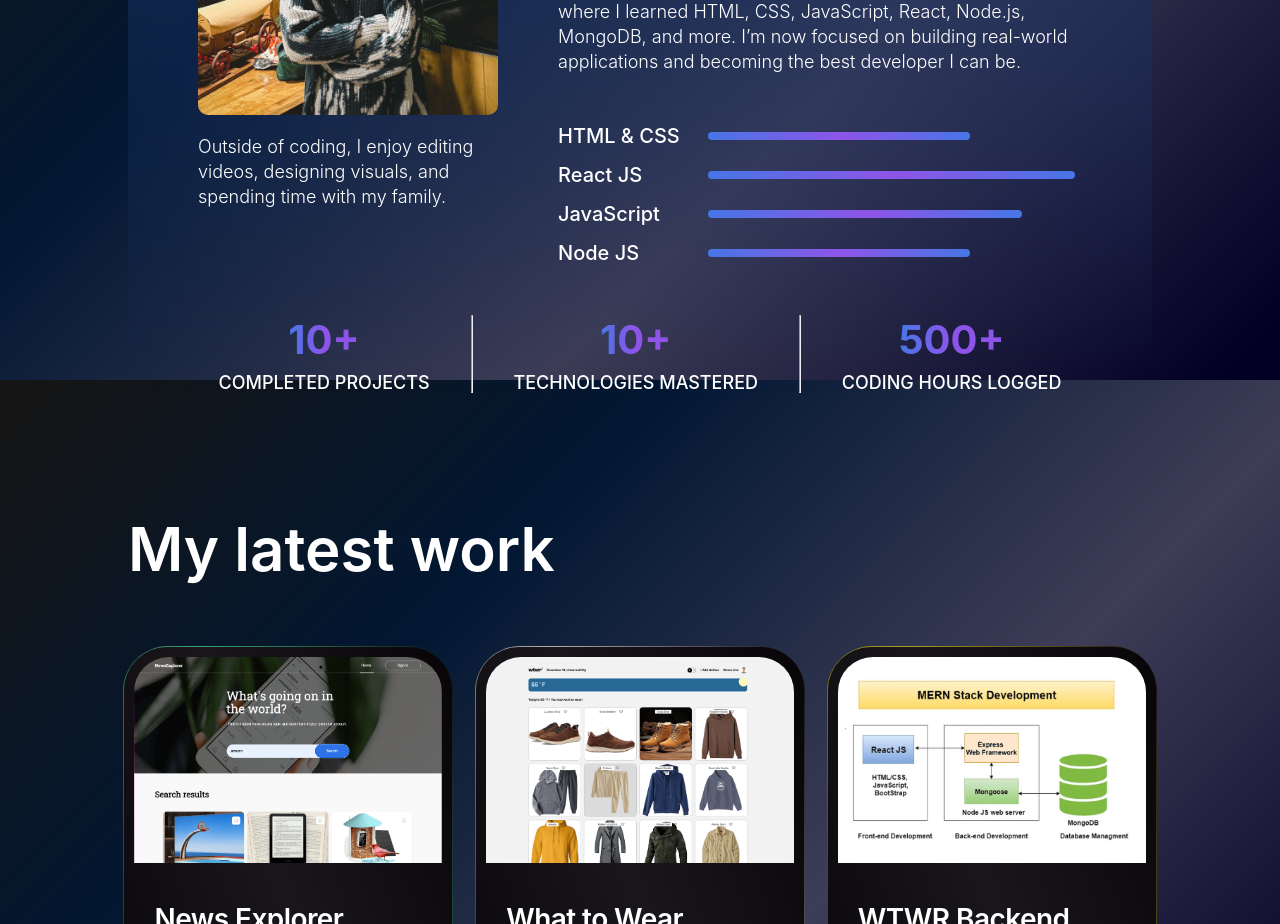
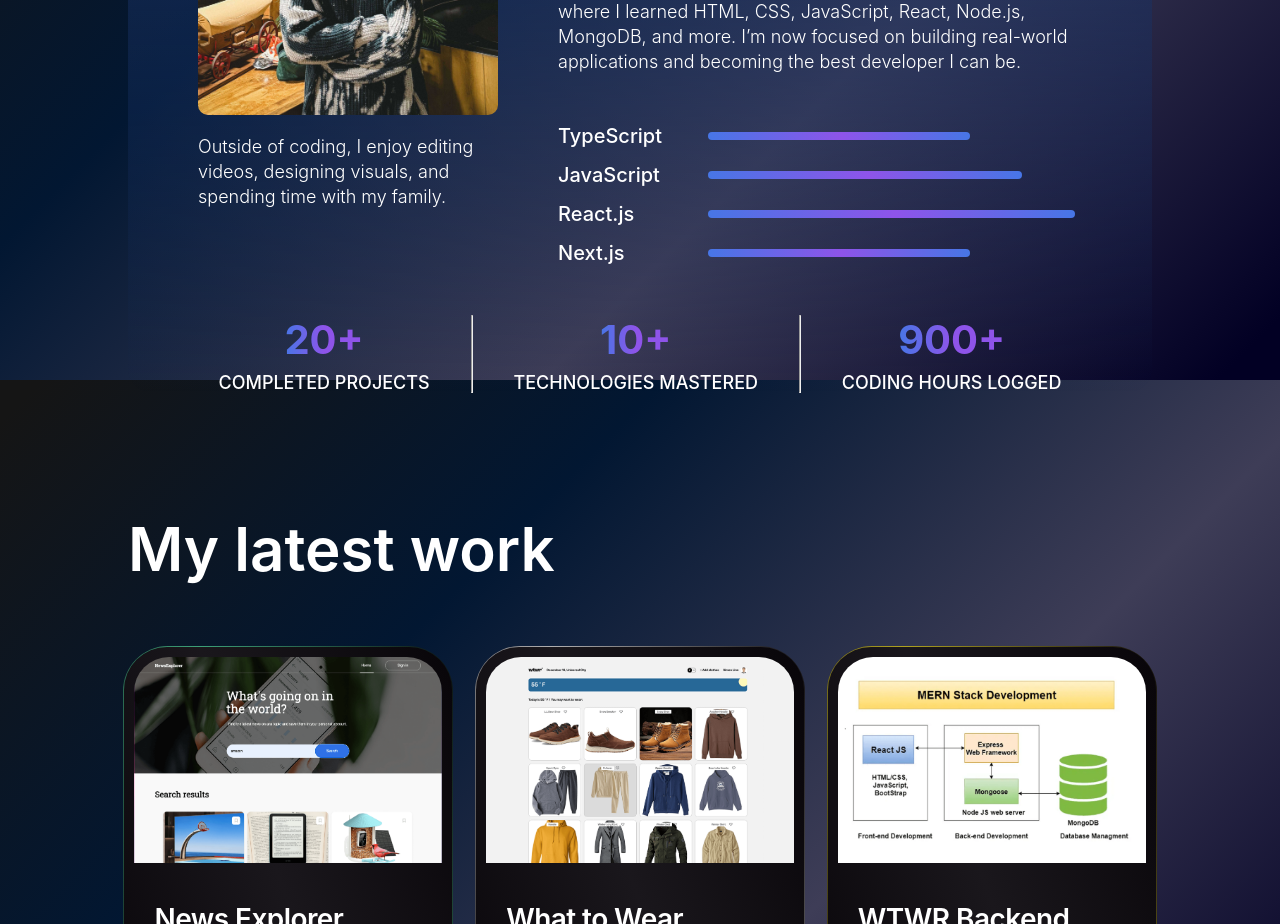
Before and after one commit to SawSimonLinn/react-portfolio, a React (Vite) app: page / in a window 1280 px wide. Shown: the part 1220-2144 px from the top of the page. Built offline with nearby package versions, Linux system fonts and the light colour scheme.

Commit message:
new update

```diff
--- a/src/Components/About/About.jsx
+++ b/src/Components/About/About.jsx
@@ -44,19 +44,19 @@ const About = () => {
           </div>
           <div className='about-skills'>
             <div className='about-skill'>
-              <p>HTML & CSS</p>
+              <p>TypeScript</p>
               <hr style={{ width: '50%' }} />
-            </div>
-            <div className='about-skill'>
-              <p>React JS</p>
-              <hr style={{ width: '70%' }} />
             </div>
             <div className='about-skill'>
               <p>JavaScript</p>
               <hr style={{ width: '60%' }} />
             </div>
             <div className='about-skill'>
-              <p>Node JS</p>
+              <p>React.js</p>
+              <hr style={{ width: '70%' }} />
+            </div>
+            <div className='about-skill'>
+              <p>Next.js</p>
               <hr style={{ width: '50%' }} />
             </div>
           </div>
@@ -69,7 +69,7 @@ const About = () => {
           transition={{ duration: 1 }}
           className='about-achievement'
         >
-          <h1>10+</h1>
+          <h1>20+</h1>
           <p>COMPLETED PROJECTS</p>
           <p className='about_hover__text'>
             Real-world projects built during TripleTen Bootcamp.
@@ -95,7 +95,7 @@ const About = () => {
           transition={{ duration: 1 }}
           className='about-achievement'
         >
-          <h1>500+</h1>
+          <h1>900+</h1>
           <p>CODING HOURS LOGGED</p>
           <p className='about_hover__text'>
             Dedicated hours spent mastering front-end development.
```
